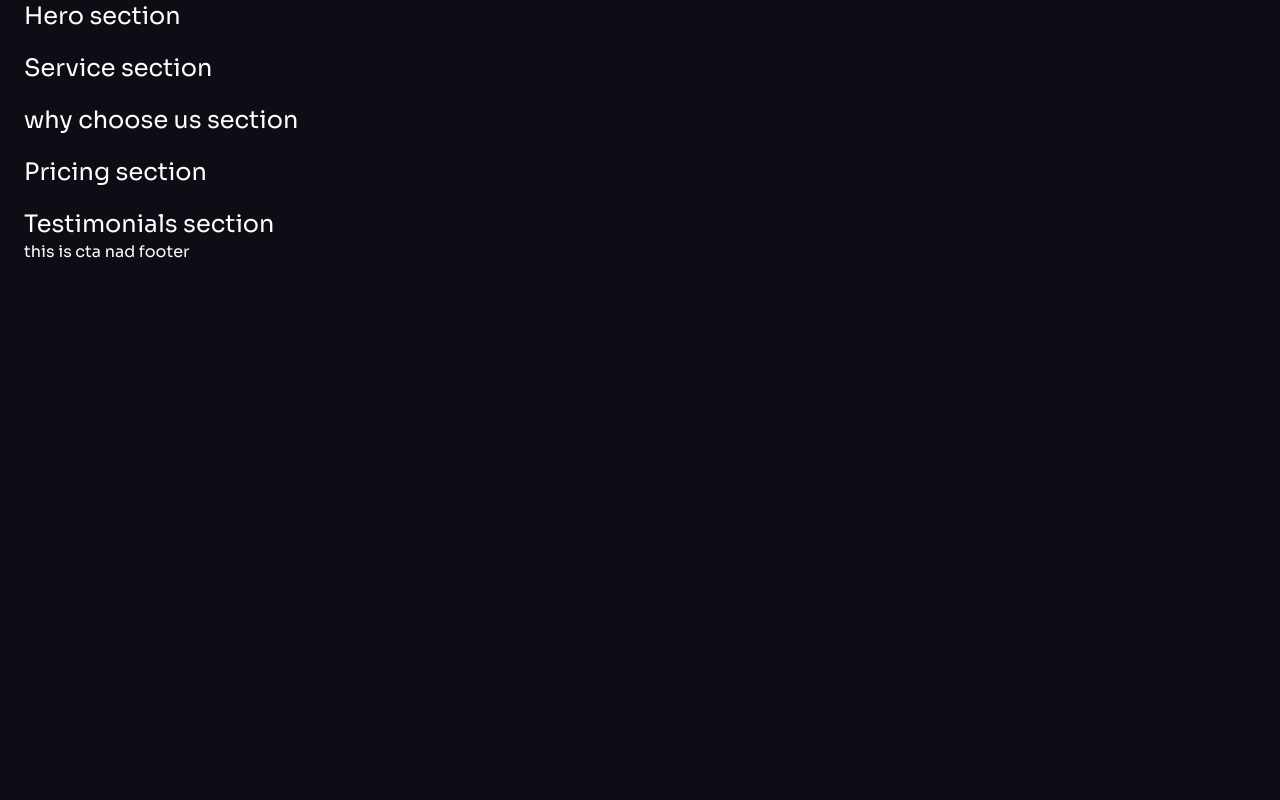
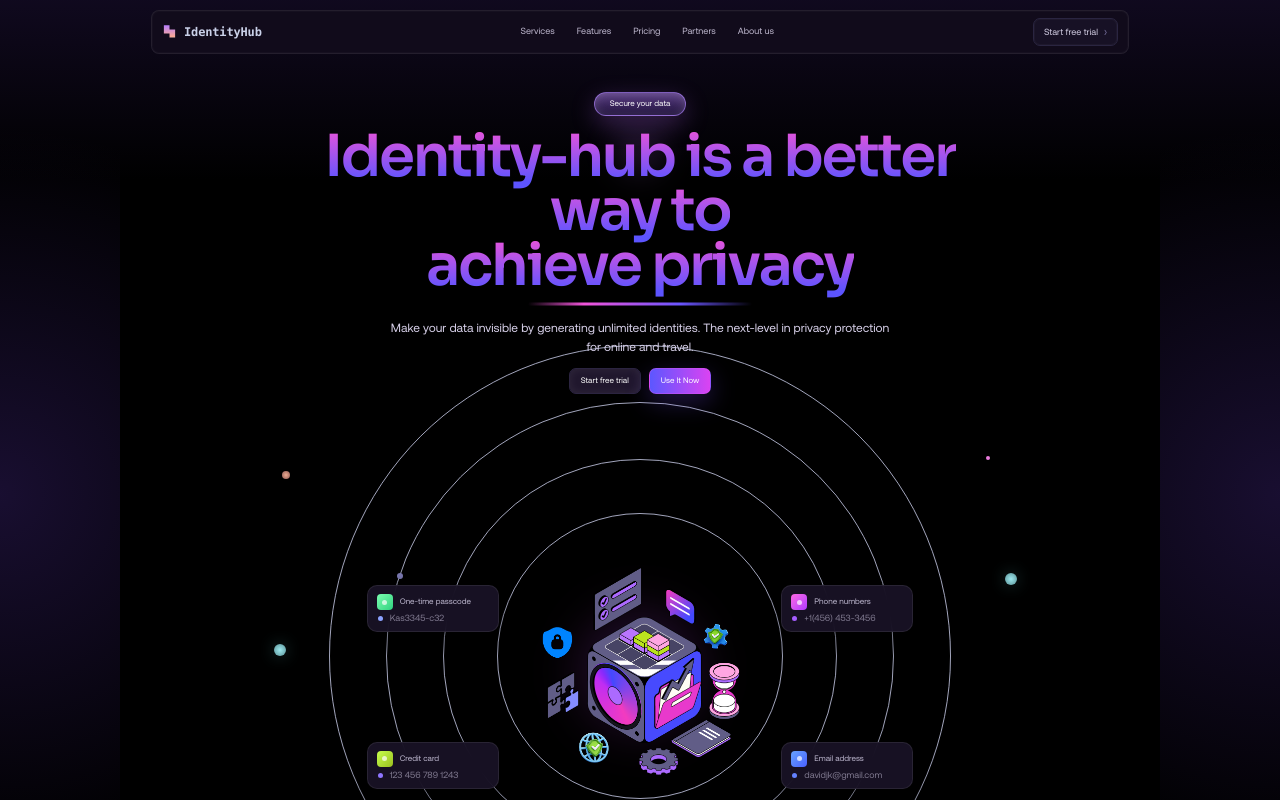
Before and after one commit to gitadityakumar/Landing-pages, a Next.js app in the folder 09_identityhub/: page / in a window 1280 px wide. Shown: the top 800 px of the page. Built offline with nearby package versions, Linux system fonts and the light colour scheme.

Commit message:
09:add hero section

```diff
--- a/09_identityhub/app/page.tsx
+++ b/09_identityhub/app/page.tsx
@@ -7,13 +7,15 @@ import WhyChooseUs from "@/components/whychooseus";
 
 export default function Home() {
   return (
- <div className="max-w-7xl w-full h-screen flex-1 mx-auto pl-6 pr-6 bg-id-bg">
-  <Hero/>
-  <Service/>
-  <WhyChooseUs/>
-  <Pricing/>
-  <Testimonials/>
-  <CtaFooter/>
- </div>
+    <div className="flex-1">
+      <Hero />
+      <div className="mx-auto max-w-7xl px-6">
+        <Service />
+        <WhyChooseUs />
+        <Pricing />
+        <Testimonials />
+        <CtaFooter />
+      </div>
+    </div>
   );
 }
--- a/09_identityhub/components/hero.tsx
+++ b/09_identityhub/components/hero.tsx
@@ -1,7 +1,189 @@
-export default function Hero(){
-  return(
-    <>
-     <div className="text-2xl font-sora text-white ">Hero section </div>
-    </>
+import Image from "next/image";
+
+const navItems = ["Services", "Features", "Pricing", "Partners", "About us"];
+
+const orbitCards = [
+  {
+    title: "One-time passcode",
+    value: "Kas3345-c32",
+    accent: "from-[#79ffb0] to-[#2bd180]",
+    dot: "bg-[#8ca2ff]",
+    position:
+      "left-[14.5%] top-[35.5%] w-[132px] md:left-[16%] md:top-[35.5%] lg:left-[14.5%]",
+  },
+  {
+    title: "Phone numbers",
+    value: "+1(456) 453-3456",
+    accent: "from-[#ff66e3] to-[#b036ff]",
+    dot: "bg-[#a55dff]",
+    position:
+      "right-[14.5%] top-[35.5%] w-[132px] md:right-[16%] md:top-[35.5%] lg:right-[14.5%]",
+  },
+  {
+    title: "Credit card",
+    value: "123 456 789 1243",
+    accent: "from-[#c6ff4d] to-[#9bc11c]",
+    dot: "bg-[#8f76ff]",
+    position:
+      "left-[14.5%] top-[67%] w-[132px] md:left-[16%] md:top-[67.5%] lg:left-[14.5%]",
+  },
+  {
+    title: "Email address",
+    value: "davidjk@gmail.com",
+    accent: "from-[#69a2ff] to-[#4b5fff]",
+    dot: "bg-[#6482ff]",
+    position:
+      "right-[14.5%] top-[67%] w-[132px] md:right-[16%] md:top-[67.5%] lg:right-[14.5%]",
+  },
+];
+
+const orbitSizes = [
+  "h-[250px] w-[250px] md:h-[286px] md:w-[286px]",
+  "h-[350px] w-[350px] md:h-[394px] md:w-[394px]",
+  "h-[458px] w-[458px] md:h-[508px] md:w-[508px]",
+  "h-[560px] w-[560px] md:h-[622px] md:w-[622px]",
+];
+
+function OrbitCard({
+  title,
+  value,
+  accent,
+  dot,
+  position,
+}: {
+  title: string;
+  value: string;
+  accent: string;
+  dot: string;
+  position: string;
+}) {
+  return (
+    <div
+      className={`absolute hidden rounded-[10px] border border-white/8 bg-[#191327]/92 px-2.25 py-2 text-left shadow-[0_10px_30px_rgba(0,0,0,0.45)] backdrop-blur-[10px] md:block ${position}`}
+    >
+      <div className="flex items-center gap-1.75">
+        <span
+          className={`flex h-4 w-4 items-center justify-center rounded-sm bg-linear-to-br ${accent}`}
+        >
+          <span className="h-1.25 w-1.25 rounded-full bg-white/70" />
+        </span>
+        <p className="text-[8px] leading-none text-[#beb8cf]">{title}</p>
+      </div>
+      <div className="mt-1 flex items-center gap-1.75 pl-px">
+        <span className={`h-1.25 w-1.25 rounded-full ${dot}`} />
+        <p className="text-[9px] leading-none text-[#807a90]">{value}</p>
+      </div>
+    </div>
   );
 }
+
+export default function Hero() {
+  return (
+    <section className="relative overflow-hidden bg-black text-[#cad1e9]">
+      <div className="pointer-events-none absolute inset-y-0 left-0 w-30 bg-[radial-gradient(circle_at_left,rgba(77,45,151,0.32),transparent_72%)]" />
+      <div className="pointer-events-none absolute inset-y-0 right-0 w-30 bg-[radial-gradient(circle_at_right,rgba(77,45,151,0.32),transparent_72%)]" />
+      <div className="pointer-events-none absolute inset-x-0 top-0 h-45 bg-[linear-gradient(180deg,rgba(17,10,33,0.92),rgba(0,0,0,0))]" />
+
+      <div className="relative mx-auto max-w-280 px-4 pb-22 pt-2.5 md:px-6">
+        <header className="mx-auto flex max-w-244.5 items-center justify-between rounded-lg border border-white/8 bg-[#120d1c]/90 px-2.5 py-1.75 shadow-[inset_0_0_0_1px_rgba(255,255,255,0.02)] backdrop-blur-[14px]">
+          <div className="flex items-center gap-1.75">
+            <Image
+              src="/logo.svg"
+              alt="IdentityHub logo"
+              width={15}
+              height={15}
+            />
+            <span className="font-mono text-[11px] font-bold tracking-[-0.16px] text-[#cad1e9] md:text-[12px]">
+              IdentityHub
+            </span>
+          </div>
+
+          <nav className="hidden items-center gap-5.5 text-[9px] text-[#bfb8cf] lg:flex">
+            {navItems.map((item) => (
+              <a
+                key={item}
+                href={`#${item.toLowerCase().replace(/\s+/g, "-")}`}
+                className="transition hover:text-white"
+              >
+                {item}
+              </a>
+            ))}
+          </nav>
+
+          <button className="rounded-[7px] border border-[#2a2541] bg-[#171125] px-2.5 py-1.25 text-[9px] font-medium text-[#d2cde3] shadow-[inset_0_0_0_1px_rgba(255,255,255,0.03)] transition hover:border-[#5b4aff]">
+            Start free trial
+            <span className="ml-1.5 text-[10px] text-[#7a73a1]">›</span>
+          </button>
+        </header>
+
+        <div className="relative mx-auto max-w-245 pt-6.5 text-center md:pt-8.5">
+          <div className="absolute left-1/2 top-15 h-18 w-18 -translate-x-1/2 rounded-full bg-[radial-gradient(circle,rgba(194,124,255,0.22),rgba(194,124,255,0)_70%)] blur-[14px]" />
+
+          <div className="relative z-20 mx-auto inline-flex rounded-[22px] border border-[#b287ff]/65 bg-[linear-gradient(180deg,rgba(180,126,255,0.5),rgba(107,58,209,0.24))] px-3.75 py-1.75 shadow-[0_8px_24px_rgba(189,112,255,0.28),inset_0_0_10px_rgba(255,255,255,0.16)] backdrop-blur-[10px]">
+            <span className="text-[8px] font-medium leading-none text-white">
+              Secure your data
+            </span>
+          </div>
+
+          <h1 className="relative z-20 mx-auto mt-3.5 max-w-176.25 font-sora text-[34px] font-semibold leading-[0.94] tracking-[-0.04em] text-transparent md:text-[40px] lg:text-[58px]">
+            <span className="bg-[linear-gradient(180deg,#f154d9_8%,#5c54ff_85%)] bg-clip-text">
+              Identity-hub is a better way to
+              <br />
+              achieve privacy
+            </span>
+          </h1>
+
+          <div className="relative z-20 mx-auto mt-1.5 h-2.5 w-46.5 md:w-56">
+            <div className="absolute inset-x-0 top-1/2 h-0.75 -translate-y-1/2 rounded-full bg-[linear-gradient(90deg,rgba(241,84,217,0),#f154d9_25%,#6a55ff_68%,rgba(241,84,217,0))]" />
+          </div>
+
+          <p className="relative z-20 mx-auto mt-2.5 max-w-127.5 text-[10px] leading-[1.55] text-[#d8d1ea] md:text-[11px] lg:text-[12px]">
+            Make your data invisible by generating unlimited identities. The
+            next-level in privacy protection for online and travel.
+          </p>
+
+          <div className="relative z-20 mt-3 flex items-center justify-center gap-2">
+            <button className="rounded-[7px] border border-[#2b2440] bg-[#20172d] px-2.75 py-1.5 text-[8px] font-medium text-white shadow-[inset_0_0_10px_rgba(255,255,255,0.07)]">
+              Start free trial
+            </button>
+            <button className="rounded-[7px] border border-[#d754f6]/40 bg-[linear-gradient(90deg,#5c57ff,#da43f2)] px-2.75 py-1.5 text-[8px] font-medium text-white shadow-[0_8px_24px_rgba(117,78,255,0.28)]">
+              Use It Now
+            </button>
+          </div>
+
+          <div className="relative mx-auto mt-4.5 h-105 w-full max-w-192.5 md:h-122">
+            <div className="pointer-events-none absolute left-1/2 top-[53%] h-40 w-40 -translate-x-1/2 -translate-y-1/2 rounded-full bg-[radial-gradient(circle,rgba(78,92,255,0.22),rgba(218,67,242,0.14)_42%,rgba(0,0,0,0)_70%)] blur-[20px]" />
+
+            {orbitSizes.map((size) => (
+              <div
+                key={size}
+                className={`pointer-events-none absolute left-1/2 top-1/2 -translate-x-1/2 -translate-y-1/2 rounded-full border border-[#d9ddfb]/75 ${size}`}
+              />
+            ))}
+
+            <div className="pointer-events-none absolute left-[18.5%] top-[33%] hidden h-1.5 w-1.5 rounded-full bg-[#7c7ab3] md:block" />
+            <div className="pointer-events-none absolute left-[2.5%] top-[47.5%] hidden h-3 w-3 rounded-full bg-[radial-gradient(circle,#9de8ef,#5a9195)] shadow-[0_0_16px_rgba(106,220,227,0.28)] md:block" />
+            <div className="pointer-events-none absolute right-[1%] top-[33%] hidden h-3 w-3 rounded-full bg-[radial-gradient(circle,#9de8ef,#5a9195)] shadow-[0_0_16px_rgba(106,220,227,0.28)] md:block" />
+            <div className="pointer-events-none absolute left-[3.5%] top-[12%] hidden h-2 w-2 rounded-full bg-[radial-gradient(circle,#ecaa91,#8e5954)] md:block" />
+            <div className="pointer-events-none absolute right-[4.5%] top-[9%] hidden h-1 w-1 rounded-full bg-[#eb7ddd] md:block" />
+
+            {orbitCards.map((card) => (
+              <OrbitCard key={card.title} {...card} />
+            ))}
+
+            <div className="absolute left-1/2 top-[53%] z-20 w-49 -translate-x-1/2 -translate-y-1/2 md:w-61">
+              <Image
+                src="/hero.png"
+                alt="IdentityHub security illustration"
+                width={485}
+                height={437}
+                priority
+                className="h-auto w-full"
+              />
+            </div>
+          </div>
+        </div>
+      </div>
+    </section>
+  );
+}
```
